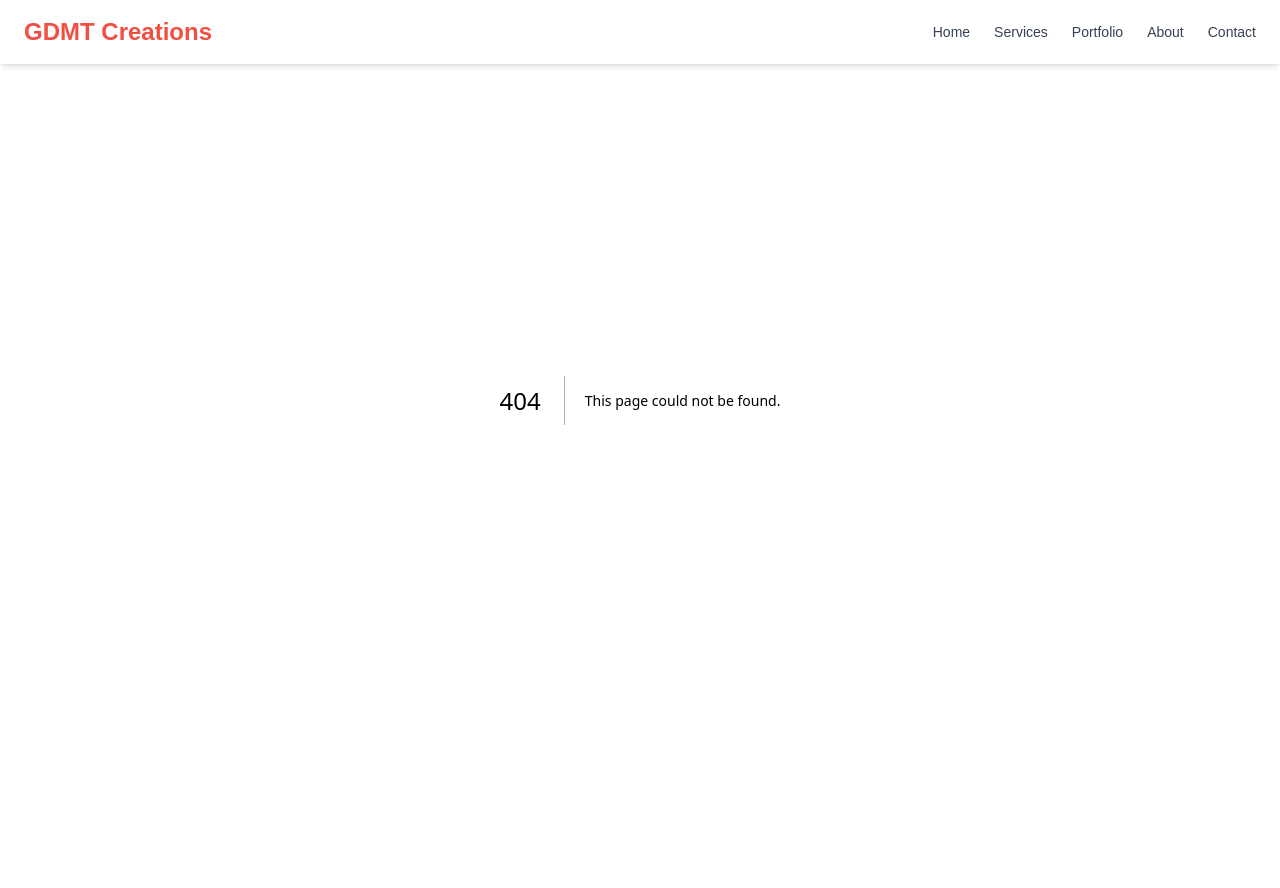
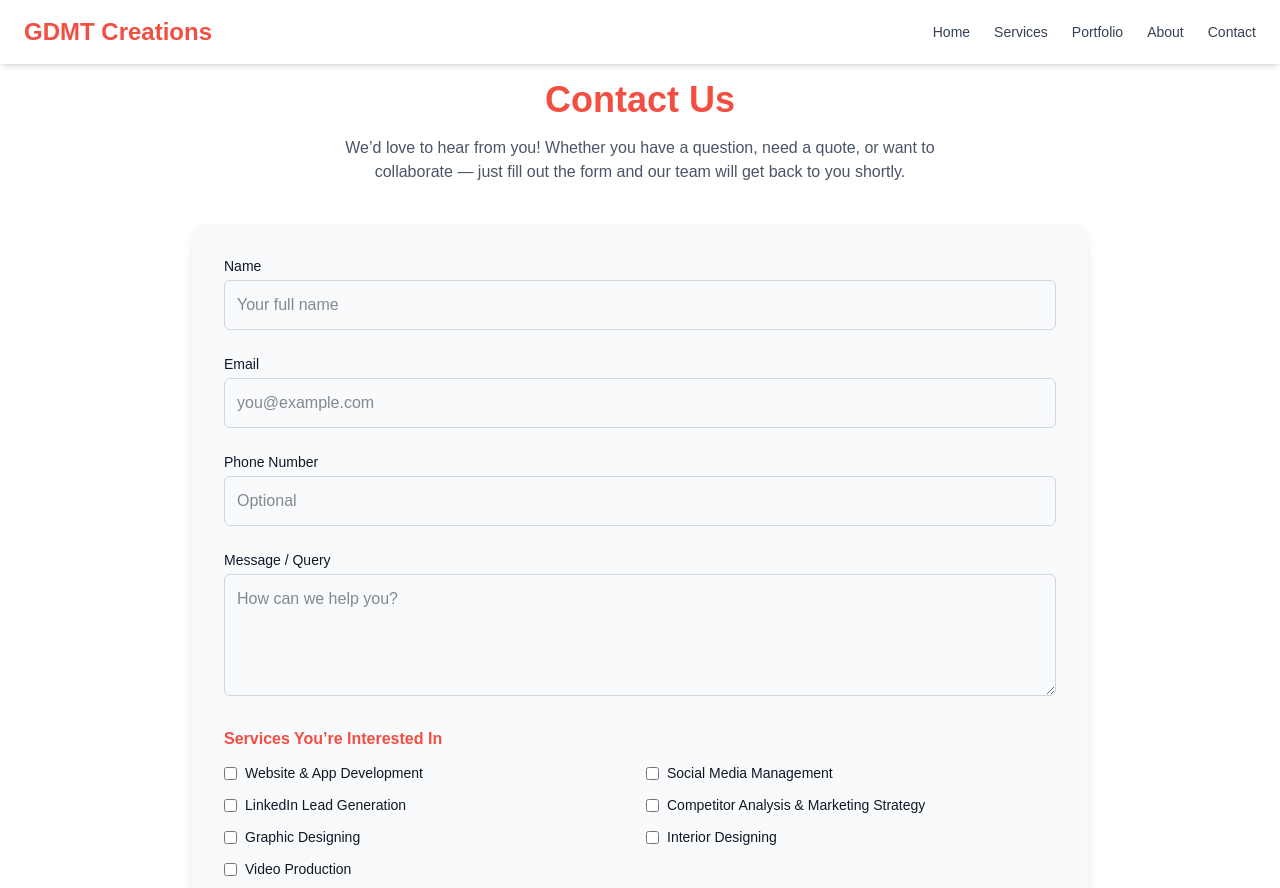
Before and after one commit to gdmt-creations/gdmt-creations-website, a Next.js app: page /contact in a window 1280 px wide. Before the commit this address had no page. Shown: the top 888 px of the page. Built offline with nearby package versions, Linux system fonts and the light colour scheme.

Commit message:
ContactPage

```diff
--- /dev/null
+++ b/src/app/contact/page.tsx
@@ -0,0 +1,152 @@
+'use client';
+
+import { contactServices } from '@/data/contactData';
+import { useState } from 'react';
+
+const ContactPage = () => {
+  const [form, setForm] = useState({
+    name: '',
+    email: '',
+    phone: '',
+    query: '',
+    services: [] as string[],
+  });
+
+  const toggleService = (service: string) => {
+    setForm((prev) => ({
+      ...prev,
+      services: prev.services.includes(service)
+        ? prev.services.filter((s) => s !== service)
+        : [...prev.services, service],
+    }));
+  };
+
+  const handleChange = (
+    e: React.ChangeEvent<HTMLInputElement | HTMLTextAreaElement>
+  ) => {
+    setForm({ ...form, [e.target.name]: e.target.value });
+  };
+
+  const handleSubmit = (e: React.FormEvent) => {
+    e.preventDefault();
+    console.log('Form Submitted:', form);
+    // Add actual form submission logic here
+  };
+
+  return (
+    <section className='px-6 py-20 text-gray-900 bg-white'>
+      <div className='max-w-4xl mx-auto'>
+        <h1 className='text-4xl font-bold text-center mb-4 text-[var(--color-primary)]'>
+          Contact Us
+        </h1>
+        <p className='text-center mb-10 text-gray-600 max-w-2xl mx-auto'>
+          We’d love to hear from you! Whether you have a question, need a quote,
+          or want to collaborate — just fill out the form and our team will get
+          back to you shortly.
+        </p>
+
+        <form
+          onSubmit={handleSubmit}
+          className='space-y-6 bg-gray-50 p-8 rounded-xl shadow-lg'
+        >
+          <div>
+            <label htmlFor='name' className='block text-sm font-medium mb-1'>
+              Name
+            </label>
+            <input
+              type='text'
+              name='name'
+              id='name'
+              required
+              placeholder='Your full name'
+              className='w-full p-3 border border-gray-300 rounded-md focus:ring-[var(--color-primary)] focus:border-[var(--color-primary)]'
+              onChange={handleChange}
+            />
+          </div>
+
+          <div>
+            <label htmlFor='email' className='block text-sm font-medium mb-1'>
+              Email
+            </label>
+            <input
+              type='email'
+              name='email'
+              id='email'
+              required
+              placeholder='you@example.com'
+              className='w-full p-3 border border-gray-300 rounded-md focus:ring-[var(--color-primary)] focus:border-[var(--color-primary)]'
+              onChange={handleChange}
+            />
+          </div>
+
+          <div>
+            <label htmlFor='phone' className='block text-sm font-medium mb-1'>
+              Phone Number
+            </label>
+            <input
+              type='tel'
+              name='phone'
+              id='phone'
+              placeholder='Optional'
+              className='w-full p-3 border border-gray-300 rounded-md focus:ring-[var(--color-primary)] focus:border-[var(--color-primary)]'
+              onChange={handleChange}
+            />
+          </div>
+
+          <div>
+            <label htmlFor='query' className='block text-sm font-medium mb-1'>
+              Message / Query
+            </label>
+            <textarea
+              name='query'
+              id='query'
+              rows={4}
+              placeholder='How can we help you?'
+              className='w-full p-3 border border-gray-300 rounded-md focus:ring-[var(--color-primary)] focus:border-[var(--color-primary)]'
+              onChange={handleChange}
+            />
+          </div>
+
+          <div>
+            <p className='font-semibold mb-3 text-[var(--color-primary)]'>
+              Services You’re Interested In
+            </p>
+            <div className='grid grid-cols-1 sm:grid-cols-2 gap-3'>
+              {contactServices.map((service) => (
+                <label
+                  key={service}
+                  className='flex items-center gap-2 text-sm'
+                >
+                  <input
+                    type='checkbox'
+                    checked={form.services.includes(service)}
+                    onChange={() => toggleService(service)}
+                    className='accent-[var(--color-primary)]'
+                  />
+                  {service}
+                </label>
+              ))}
+            </div>
+          </div>
+
+          <button
+            type='submit'
+            className='bg-[var(--color-primary)] text-white px-6 py-3 rounded-md font-medium hover:bg-red-600 transition'
+          >
+            Submit
+          </button>
+        </form>
+
+        <div className='mt-12 text-center text-gray-600 text-sm max-w-xl mx-auto'>
+          <p>
+            Need more? Our content and strategy team can customize your
+            experience. Let us know if you require additional services or
+            specific support.
+          </p>
+        </div>
+      </div>
+    </section>
+  );
+};
+
+export default ContactPage;
--- a/src/app/globals.css
+++ b/src/app/globals.css
@@ -4,6 +4,7 @@
   --color-primary: #f24e42; /* GDMT Red */
   --color-background: #ffffff; /* Pure White */
   --color-foreground: #1f1f1f;
+  --color-primary-hover: #d43f36; /* optional darker hover shade */
   --font-sans: var(--font-geist-sans);
   --font-mono: var(--font-geist-mono);
   --background: #ffffff;
--- /dev/null
+++ b/src/data/contactData.ts
@@ -0,0 +1,9 @@
+export const contactServices = [
+  'Website & App Development',
+  'Social Media Management',
+  'LinkedIn Lead Generation',
+  'Competitor Analysis & Marketing Strategy',
+  'Graphic Designing',
+  'Interior Designing',
+  'Video Production',
+];
```
